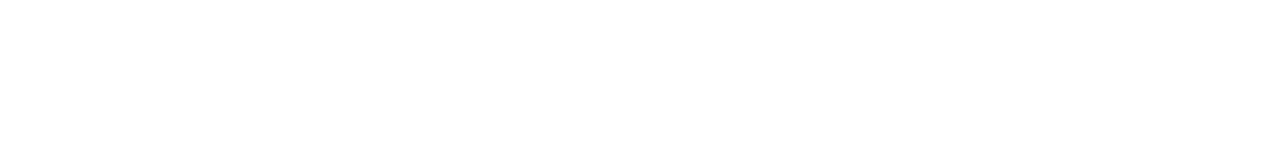
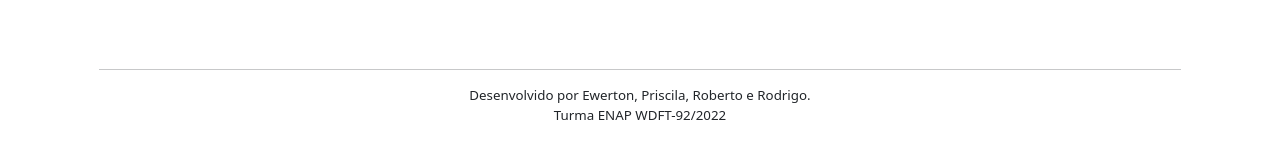
Before and after one commit to ewertonvaz/books-collection-92, a React (Create React App) app: page / in a window 1280 px wide. Shown: the part 2593-2737 px from the top of the page. Before the commit the page ends 2591 px from the top, so only its background shows below. Built offline with nearby package versions, Linux system fonts and the light colour scheme.

Commit message:
ajuste de posicionamento busca, botão e footer

```diff
--- a/src/App.css
+++ b/src/App.css
@@ -9,6 +9,11 @@ body {
   height: 100px;
 }
 
+.footer{
+  font-size: 10pt;
+  margin-top: 50px;
+  padding: 5px;
+}
 
 .livro-lista {
   display: flex;
--- a/src/pages/HomePage.jsx
+++ b/src/pages/HomePage.jsx
@@ -12,7 +12,7 @@ function HomePage() {
                 <div className="row justify-content-between">
                     <div className="col-5">
                         <form className="form-inline">
-                            <div className="input-group">
+                            <div className="input-group justify-content-start">
                                 <input className="form-control" type="text" placeholder="" name="pesquisar" />
                                 <button className="btn btn-outline-secondary" type="submit">
                                     <FontAwesomeIcon icon={faSearch} />
@@ -20,9 +20,9 @@ function HomePage() {
                             </div>
                         </form>
                     </div>
-                    <div className="col-2">
+                    <div className="col-5">
                         <form className="form-inline">
-                            <div className="input-group">
+                            <div className="input-group justify-content-end">
                                 <button className="btn btn-dark" type="submit">Adicionar livro
                                 </button>
                             </div>
@@ -58,6 +58,12 @@ function HomePage() {
                     </div>
                 </div>
             </div>
+            <footer>
+                <div class="footer col-md-12 text-center">
+                    <hr />
+                    <p>Desenvolvido por Ewerton, Priscila, Roberto e Rodrigo. <br /> Turma ENAP WDFT-92/2022</p>
+                </div>
+            </footer>
         </div>
     );
 }
```
